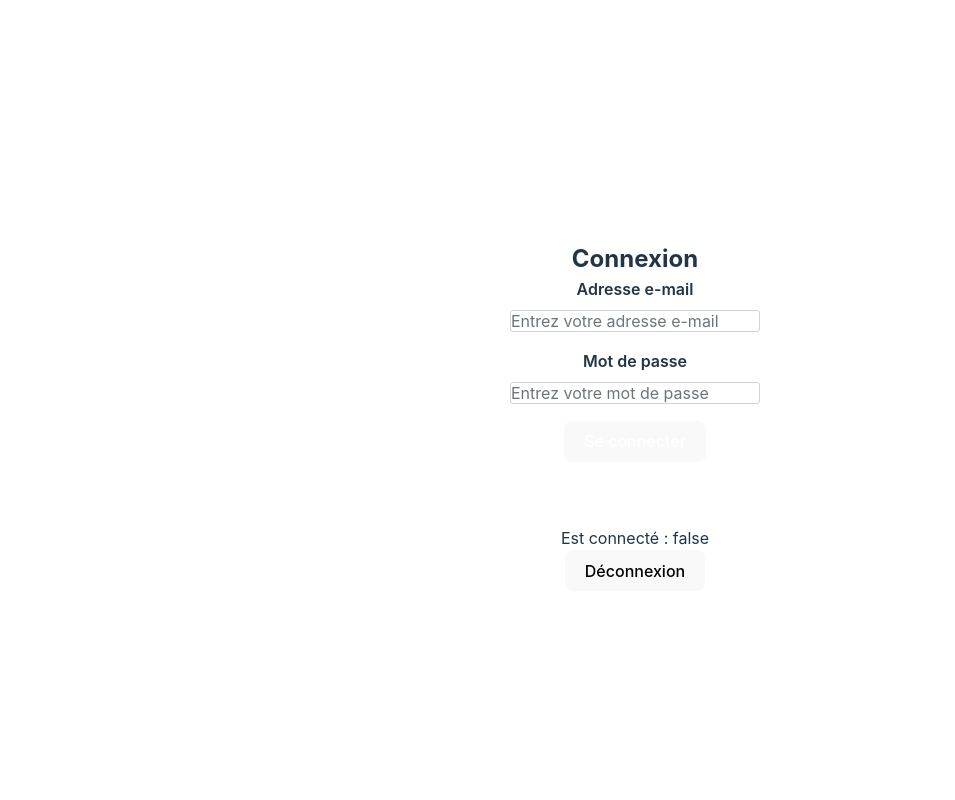
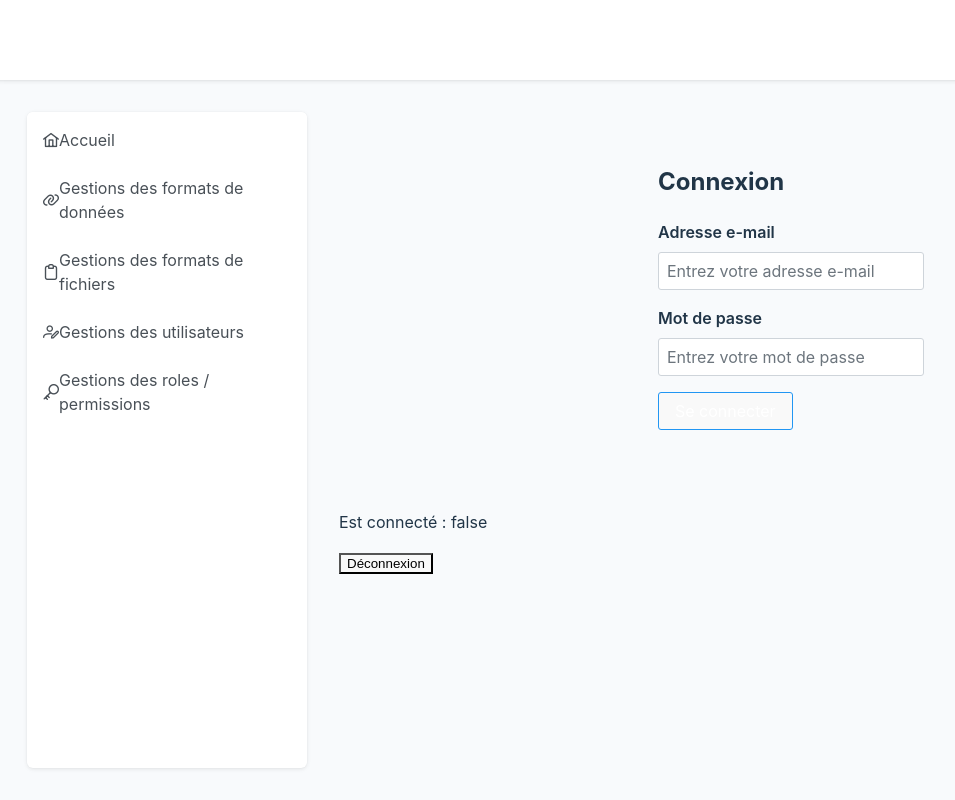
Before and after one commit to Matteo-Nossro/ddd_front, a Vue app: page /login in a window 1280 px wide. Shown: the whole page, without its empty margins (5-960 px from the left). Built offline with nearby package versions, Linux system fonts and the light colour scheme.

Commit message:
Changement de theme Correction bug popuo Ajout style du menu + topbar ajout d'une popup et buttons par default

```diff
--- a/package.json
+++ b/package.json
@@ -11,6 +11,7 @@
   "dependencies": {
     "@deck.gl/core": "^9.1.8",
     "@deck.gl/layers": "^9.1.8",
+    "@primevue/themes": "^4.3.3",
     "echarts": "^5.6.0",
     "globe.gl": "^2.41.4",
     "primeicons": "^7.0.0",
--- /dev/null
+++ b/src/components/DefaultButton.vue
@@ -0,0 +1,70 @@
+<template>
+	<button
+			:class="['reusable-button', variant]"
+			:disabled="disabled"
+			@click="handleClick"
+	>
+		<slot />
+	</button>
+</template>
+
+<script setup>
+import { defineProps, defineEmits } from 'vue'
+
+const props = defineProps({
+	variant: {
+		type: String,
+		default: 'primary', // 'primary', 'secondary'
+	},
+	disabled: {
+		type: Boolean,
+		default: false,
+	},
+})
+
+const emit = defineEmits(['click'])
+
+function handleClick(event) {
+	if (!props.disabled) emit('click', event)
+}
+</script>
+
+<style scoped>
+.reusable-button {
+	padding: 0.6em 1.2em;
+	font-size: 1rem;
+	border: none;
+	border-radius: 6px;
+	cursor: pointer;
+	transition: background-color 0.2s ease, transform 0.1s ease;
+	font-weight: 500;
+	box-shadow: 0 1px 2px rgba(0, 0, 0, 0.05);
+}
+
+.reusable-button:active {
+	transform: scale(0.97);
+}
+
+.reusable-button:disabled {
+	opacity: 0.5;
+	cursor: not-allowed;
+}
+
+.reusable-button.primary {
+	background-color: #3b82f6;
+	color: white;
+}
+
+.reusable-button.primary:hover:not(:disabled) {
+	background-color: #2563eb;
+}
+
+.reusable-button.secondary {
+	background-color: #f3f4f6;
+	color: #111827;
+}
+
+.reusable-button.secondary:hover:not(:disabled) {
+	background-color: #e5e7eb;
+}
+</style>
--- /dev/null
+++ b/src/components/DefaultPopUp.vue
@@ -0,0 +1,63 @@
+<template>
+	<Dialog
+			v-model:visible="visible"
+			modal
+			:style="globalStyle"
+			:closable="false"
+			:dismissableMask="true"
+			@hide="emit('close')"
+	>
+		<div class="dialog-content">
+			<slot name="content" />
+		</div>
+		<template #footer>
+			<slot name="buttons">
+				<DefaultButton @click="emit('close')">
+					Fermer
+				</DefaultButton>
+			</slot>
+		</template>
+	</Dialog>
+</template>
+
+<script setup lang="ts">
+import { ref, defineProps, defineEmits } from 'vue'
+import Dialog from 'primevue/dialog'
+import Button from 'primevue/button'
+import DefaultButton from "./DefaultButton.vue";
+
+const props = defineProps<{
+	globalStyle?: any;
+}>()
+
+const emit = defineEmits<{
+	(e: 'close'): void;
+}>()
+
+const visible = ref(true)
+</script>
+
+<style scoped>
+.dialog-content {
+	display: flex;
+	flex-direction: column;
+	gap: 1rem;
+	padding: 1rem 0;
+}
+
+:deep(.p-dialog) {
+	width: 50vw;
+	max-width: 500px;
+}
+
+:deep(.p-dialog-content) {
+	padding: 0 1.5rem;
+}
+
+:deep(.p-dialog-footer) {
+	display: flex;
+	justify-content: flex-end;
+	gap: 0.75rem;
+	padding: 1rem 1.5rem;
+}
+</style>
--- /dev/null
+++ b/src/components/MainMenu.vue
@@ -0,0 +1,94 @@
+<template>
+	<section class="menu-container">
+		<Menu :model="filteredMenuItems" :style="{border : 'none'}" >
+			<template #item="{ item,props }">
+				<router-link v-if="item.route" v-slot="{ href, navigate }" :to="item.route" custom>
+					<a :href="href" v-bind="props.action" @click="navigate">
+						<span :class="item.icon"/>
+						<span class="ml-2">{{ item.label }}</span>
+					</a>
+				</router-link>
+			</template>
+		</Menu>
+	</section>
+</template>
+
+<script setup lang="ts">
+
+import {ref} from "vue";
+import {computed} from "vue";
+
+import Menu from 'primevue/menu';
+
+const menuItems = ref([
+	{
+		label: 'Accueil',
+		icon: 'pi pi-home',
+		route: '/',
+	},
+	{
+		label: 'Gestions des formats de données',
+		icon: 'pi pi-link',
+		route: '/gestions-regex',
+		permission: ['Consultation des regex'],
+	},
+	{
+		label: 'Gestions des formats de fichiers',
+		icon: 'pi pi-clipboard',
+		route: '/gestions-filesformat',
+		permission: ['Consultation des Format de fichiers'],
+	},
+	{
+		label: 'Gestions des utilisateurs',
+		icon: 'pi pi-user-edit',
+		route: '/users',
+		permission: ['Consultation des utilisateurs'],
+	},
+	{
+		label: 'Gestions des roles / permissions',
+		icon: 'pi pi-key',
+		route: '/gestions-roles',
+		permission: ['Consultation des rôles', 'Consultation des permissions'],
+	}
+]);
+
+// Computed pour filtrer les éléments du menu selon les permissions
+// const filteredMenuItems = computed(() => {
+// 	return menuItems.value.filter(item => {
+// 		if (!item.permission) return true;
+// 		return hasPermission(item.permission);
+// 	});
+// });
+const filteredMenuItems = computed(() => {
+	return menuItems.value
+});
+
+</script>
+
+<style scoped lang="scss">
+.menu-container{
+	position: fixed;
+	width: 280px;
+	height: calc(100vh - 9rem);
+	background-color: white;
+	z-index: 999;
+	overflow-y: auto;
+	user-select: none;
+	top: 7rem;
+	left: 2rem;
+	transition:transform 0.5s ease-out, opacity 0.5s ease-out;
+	border-radius: 6px;
+	//padding: 0.5rem 1.5rem;
+	box-shadow: 0px 3px 5px rgba(0, 0, 0, 0.02), 0px 0px 2px rgba(0, 0, 0, 0.05), 0px 1px 4px rgba(0, 0, 0, 0.08);
+	.p-menu{
+		border: none !important;
+	}
+
+
+}
+.leave-active, .leave-out{
+	transform: translateX(-120%); /* Translate to the left */
+	opacity: 0; /* Fade out */
+	transition: transform 0.5s ease-out, opacity 0.5s ease-out;
+}
+</style>
--- /dev/null
+++ b/src/components/TopBar.vue
@@ -0,0 +1,53 @@
+<template>
+	<div class="topbar">
+		<div class="menu_icon">
+<!--			<img src="../assets/Lmh.svg" class="lmh-icon" />-->
+		</div>
+<!--		<div class="logo" @click="toggleMenu">-->
+<!--			<i class="pi pi-bars" style="font-size: 2rem"></i>-->
+<!--		</div>-->
+	</div>
+</template>
+
+<script setup lang="ts">
+
+
+
+
+// const toggleMenu =  ()=>{
+// 	mainStore.toogleMenu()
+// }
+
+</script>
+
+<style scoped lang="scss">
+.topbar{
+	height: 80px;
+	width: 100%;
+	position: fixed;
+	top :0;
+	left: 0;
+	box-shadow : 0 3px 5px #00000005,0 0 2px #0000000d,0 1px 4px #00000014;
+	//background-color: #D81E05;
+	background-color: #ffffff;
+	display: flex;
+	align-items: center;
+	z-index: 900;
+
+	.menu_icon{
+		height: 46px;
+		.lmh-icon {
+			margin-left :2rem;
+			height: 100%;
+			overflow: visible;
+			overflow-clip-margin: unset;
+		}
+	}
+
+	.logo{
+		margin-left : 5rem;
+		color:white;
+		cursor : pointer;
+	}
+}
+</style>
--- /dev/null
+++ b/src/layouts/MainLayout.vue
@@ -0,0 +1,56 @@
+<template>
+	<div class="mainLayout">
+		<top-bar/>
+		<MainMenu/>
+		<section class="page-container">
+			<router-view/>
+		</section>
+	</div>
+</template>
+
+<script setup lang="ts">
+
+import TopBar from "../components/TopBar.vue";
+import MainMenu from "../components/MainMenu.vue"
+
+import {computed} from "vue";
+// import {keycloak} from "../utils/keycloak.ts";
+
+// const mainStore = useMainStore();
+
+// const isMenuOpen = computed(()=> mainStore.isMenuOpen)
+
+
+// console.log('Main layout keycloak.token',keycloak.token)
+
+</script>
+
+<style scoped lang="scss">
+.mainLayout {
+	margin: 0 auto;
+	width: 100%;
+	background-color: #F8FAFC;
+	overflow-y : auto;
+	height: 100%;
+	.page-container {
+		height: 100%;
+		margin-left: 280px;
+		display: flex;
+		flex-direction: column;
+		align-items: flex-start;
+		padding: 7rem 2rem 2rem 4rem;
+		min-height: calc(100vh - 9rem);
+		transition: margin 0.5s ease-out;
+
+	}
+
+}
+.close-menu{
+	margin-left: 0 !important;
+	padding: 7rem 2rem 2rem 2rem !important;
+	transition: margin 0.5s ease-out;
+
+}
+
+
+</style>
--- a/src/main.ts
+++ b/src/main.ts
@@ -7,11 +7,9 @@ import './style.css'
 import 'primevue/resources/themes/saga-blue/theme.css'; // 👈 clair
 import 'primevue/resources/primevue.min.css';
 import 'primeicons/primeicons.css';
-import Dialog from 'primevue/dialog';
-import Button from 'primevue/button';
+import PrimeVue from 'primevue/config';
+import Aura from '@primevue/themes/aura';
 
-
-import PrimeVue from 'primevue/config'
 
 // Vue Router
 import { createRouter, createWebHistory } from 'vue-router'
@@ -50,9 +48,17 @@ use([
 const app = createApp(App)
 
 // Ajout de PrimeVue
-app.use(PrimeVue)
-app.component('Dialog', Dialog);
-app.component('Button', Button);
+app.use(PrimeVue, {
+    // Default theme configuration
+    theme: {
+        preset: Aura,
+        options: {
+            prefix: 'p',
+            darkModeSelector: 'white',
+            cssLayer: false
+        }
+    }
+});
 
 // Ajout du router
 const router = createRouter({
--- a/src/pages/Test.vue
+++ b/src/pages/Test.vue
@@ -1,4 +1,6 @@
 <template>
+
+	<MainMenu/>
 <DefaultContainer title="Liste des Tracks">
   <TrackTable/>
 </DefaultContainer>
@@ -9,6 +11,7 @@
 
 import TrackTable from "../composition/track/TrackTable.vue";
 import DefaultContainer from "../components/DefaultContainer.vue";
+import MainMenu from "../components/MainMenu.vue";
 </script>
 <style scoped>
 
--- a/src/router/index.ts
+++ b/src/router/index.ts
@@ -3,8 +3,13 @@ import Home from '../pages/Home.vue'
 import Login from "../pages/Login.vue";
 import Maps from "../components/Maps.vue";
 import Test from "../pages/Test.vue";
+import MainLayout from "../layouts/MainLayout.vue";
 
 export default [
+    {
+        path: '/',
+        component: MainLayout,
+        children: [
             {
                 path: '/',
                 name: 'Home',
@@ -26,3 +31,9 @@ export default [
                 component: Test
             }
         ]
+    },
+    {
+        path: '/:catchAll(.*)',
+        redirect: '/'
+    }
+]
--- a/src/style.css
+++ b/src/style.css
@@ -1,75 +1,36 @@
-*,
-*::before,
-*::after {
-  box-sizing: border-box;
-  margin: 0;
-  padding: 0;
-}
-
 :root {
-  font-family: system-ui, Avenir, Helvetica, Arial, sans-serif;
+  font-family: Inter, system-ui, Avenir, Helvetica, Arial, sans-serif;
   line-height: 1.5;
   font-weight: 400;
-  margin: 0; /* déjà dans les styles utilisateurs mais on le remet ici pour être exhaustif */
 
-  color: rgba(255, 255, 255, 0.87);
-  background-color: #f6f6f6;
+  color-scheme: light dark;
+  /*color: rgba(255, 255, 255, 0.87);*/
+  /*background-color: #242424;*/
+  color: rgba(0, 0, 0, 0.87);
+  background-color: #ffffff;
 
   font-synthesis: none;
   text-rendering: optimizeLegibility;
   -webkit-font-smoothing: antialiased;
   -moz-osx-font-smoothing: grayscale;
-}
 
-a {
-  font-weight: 500;
-  color: #646cff;
-  text-decoration: inherit;
-}
-a:hover {
-  color: #535bf2;
+
 }
 
 body {
   margin: 0;
   display: flex;
-  place-items: center;
+  /*place-items: center;*/
   min-width: 320px;
   min-height: 100vh;
 }
 
-h1 {
-  font-size: 3.2em;
-  line-height: 1.1;
-}
-
-button {
-  border-radius: 8px;
-  border: 1px solid transparent;
-  padding: 0.6em 1.2em;
-  font-size: 1em;
-  font-weight: 500;
-  font-family: inherit;
-  cursor: pointer;
-  transition: border-color 0.25s;
-}
-button:hover {
-  border-color: #646cff;
-}
-button:focus,
-button:focus-visible {
-  outline: 4px auto -webkit-focus-ring-color;
-}
-
-.card {
-  padding: 2em;
-}
-
 #app {
-  max-width: 1280px;
-  margin: 0 auto;
-  padding: 2rem;
-  text-align: center;
+  /*max-width: 1280px;*/
+  margin: 0 ;
+  width: 100%
+  /*padding: 2rem;*/
+  /*text-align: center;*/
 }
 
 @media (prefers-color-scheme: light) {
```
Also changed, not shown: src/composition/track/TrackDetailsPopup.vue (+41 -41 lines), src/composition/track/TrackTable.vue (+12 -31 lines), 1 other file (tests, documents, lock files or other folders). Lines whose indentation alone changed are shown as unchanged.
